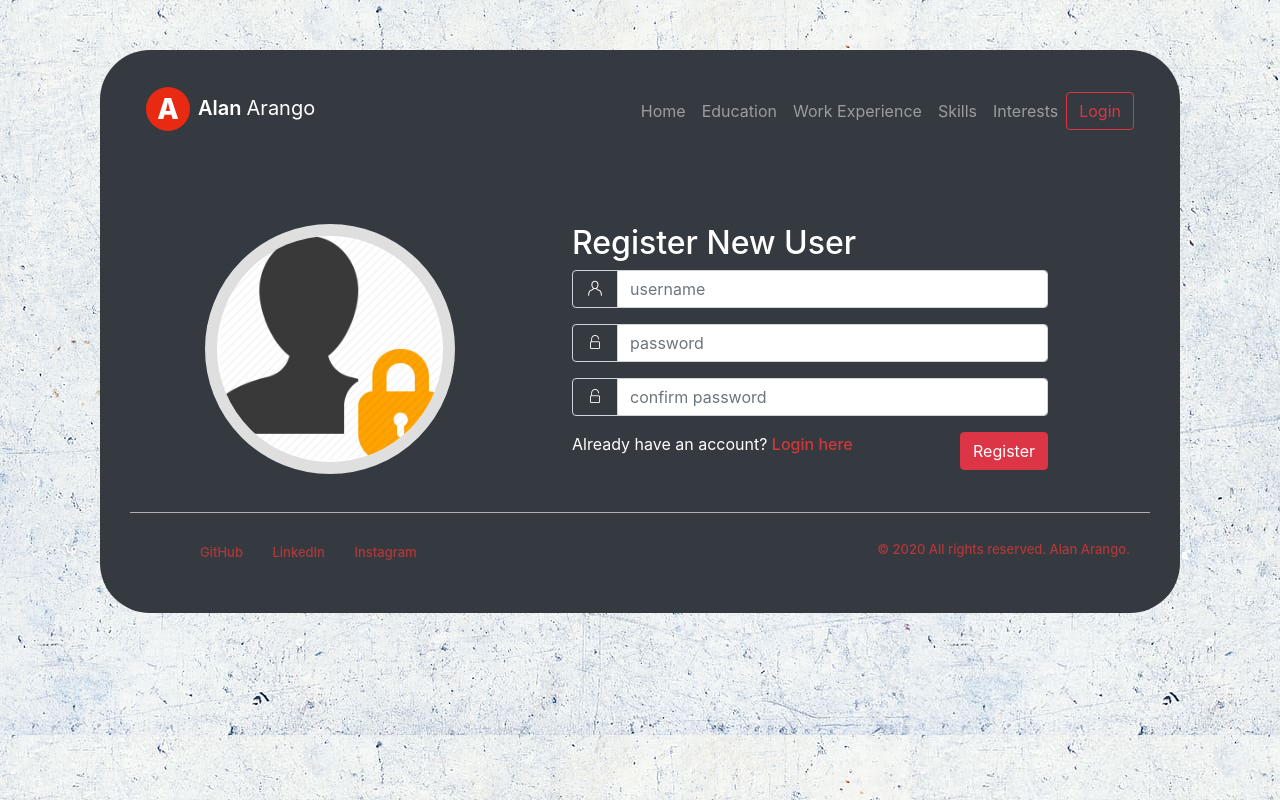
After one commit to allaramo/resume, a PHP site: page /register.php in a window 1280 px wide. The commit adds this page. Run offline with PHP 8.4, Linux system fonts and the light colour scheme.

Commit message:
added login function

```diff
--- /dev/null
+++ b/private/config.php
@@ -0,0 +1,18 @@
+<?php
+define('DB_SERVER', 'localhost:3306');
+define('DB_USERNAME', 'root');
+define('DB_PASSWORD', 'C@qyruc0.');
+define('DB_NAME', 'employees');
+
+/* Attempt to connect to MySQL database */
+$link = mysqli_connect(DB_SERVER, DB_USERNAME, DB_PASSWORD, DB_NAME);
+
+// Check connection
+if($link === false){
+    die("ERROR: Could not connect. " . mysqli_connect_error());
+}
+/*
+else {
+   echo "Connected successfully";
+}*/
+?>
--- a/public/css/style.css
+++ b/public/css/style.css
@@ -73,11 +73,10 @@ hr {
   margin-right: 25px;
 }
 .site-footer .footer-social-links li a {
-  color: #fff;
   text-decoration: none;
   line-height: 21px;
   font-size: 13px;
-  opacity: 0.6;
+  opacity: 0.8;
 }
 .site-footer .footer-social-links li a:hover {
   opacity: 1;
@@ -98,11 +97,16 @@ hr {
   font-size: 13px;
   margin: 0;
   float: right;
+  opacity: 0.8;
 }
 
-#myFace {
+#myFace, #loginImg {
   border-radius: 50%;
   border: 1vw solid #dfdfdf;
+}
+
+#loginImg {
+  background-color: white;
 }
 
 /* styling images on the education page */
@@ -132,4 +136,25 @@ hr {
   border-radius: 20px;
 }
 
+.login-form {
+  padding: 0% 10% 0% 10%;
+}
+
+.input-group-prepend span {
+  background-color: #343a40;
+}
+
+.text-muted {
+  color: #ce3838 !important;
+  font-weight: 500 !important;
+}
+
+.nav-link:hover {
+  color: #ce3838 !important;
+}
+
+.active {
+  color: #ce3838 !important;
+}
+
 /*# sourceMappingURL=style.css.map */
--- a/public/partials/footer.php
+++ b/public/partials/footer.php
@@ -4,18 +4,18 @@
                     <div class="col-md-6 col-sm-12 footer-social">
                         <ul class="footer-social-links">
                             <li>
-                                <a href="https://github.com/allaramo/" target="_blank">GitHub</a>
+                                <a href="https://github.com/allaramo/" target="_blank" class="text-muted">GitHub</a>
                             </li>
                             <li>
-                                <a href="https://linkedin.com/in/allaramo" target="_blank">LinkedIn</a>
+                                <a href="https://linkedin.com/in/allaramo" target="_blank" class="text-muted">LinkedIn</a>
                             </li>
                             <li>
-                                <a href="https://instagram.com/allaramo" target="_blank">Instagram</a>
+                                <a href="https://instagram.com/allaramo" target="_blank" class="text-muted">Instagram</a>
                             </li>
                         </ul>
                     </div>
                     <div class="col-md-6 col-sm-12 footer-copyrights">
-                        <p>&copy; 2020 All rights reserved. Alan Arango.</p>
+                        <p class="text-muted">&copy; 2020 All rights reserved. Alan Arango.</p>
                     </div>
                 </footer>
             </div>
--- a/public/partials/menu.php
+++ b/public/partials/menu.php
@@ -1,4 +1,17 @@
 <?php
+
+    // Initialize the session
+    if (session_status() == PHP_SESSION_NONE) {
+        session_start();
+    }
+
+    // Check if the user is already logged in, if yes then redirect him to welcome page
+    if(isset($_SESSION["loggedin"]) && $_SESSION["loggedin"] === true){
+        $buttonMenu = "Logout";
+    } else {
+        $buttonMenu = "Login";
+    }
+
     $menuArray = array(
         "index"=>"Home",
         "education"=>"Education",
@@ -46,5 +59,6 @@
                         }
                     ?>
                 </ul>
+                <a href="<?php echo $buttonMenu; ?>.php"><button class="btn btn-outline-danger my-2 my-sm-0" type="submit"><?php echo $buttonMenu; ?></button></a>
             </div>
         </nav>
--- /dev/null
+++ b/public/register.php
@@ -0,0 +1,151 @@
+<?php
+    $page="Register";
+    require_once("partials/menu.php");
+?>
+
+<?php
+// Include config file
+require_once("../private/config.php");
+
+// Define variables and initialize with empty values
+$username = $password = $confirm_password = "";
+$username_err = $password_err = $confirm_password_err = "";
+
+// Processing form data when form is submitted
+if($_SERVER["REQUEST_METHOD"] == "POST"){
+
+    // Validate username
+    if(empty(trim($_POST["username"]))){
+        $username_err = "Please enter a username.";
+    } else{
+        // Prepare a select statement
+        $sql = "SELECT id FROM users WHERE username = ?";
+
+        if($stmt = mysqli_prepare($link, $sql)){
+            // Bind variables to the prepared statement as parameters
+            mysqli_stmt_bind_param($stmt, "s", $param_username);
+
+            // Set parameters
+            $param_username = trim($_POST["username"]);
+
+            // Attempt to execute the prepared statement
+            if(mysqli_stmt_execute($stmt)){
+                /* store result */
+                mysqli_stmt_store_result($stmt);
+
+                if(mysqli_stmt_num_rows($stmt) == 1){
+                    $username_err = "This username is already taken.";
+                } else{
+                    $username = trim($_POST["username"]);
+                }
+            } else{
+                echo "Oops! Something went wrong. Please try again later.";
+            }
+
+            // Close statement
+            mysqli_stmt_close($stmt);
+        }
+    }
+
+    // Validate password
+    if(empty(trim($_POST["password"]))){
+        $password_err = "Please enter a password.";
+    } elseif(strlen(trim($_POST["password"])) < 6){
+        $password_err = "Password must have atleast 6 characters.";
+    } else{
+        $password = trim($_POST["password"]);
+    }
+
+    // Validate confirm password
+    if(empty(trim($_POST["confirm_password"]))){
+        $confirm_password_err = "Please confirm password.";
+    } else{
+        $confirm_password = trim($_POST["confirm_password"]);
+        if(empty($password_err) && ($password != $confirm_password)){
+            $confirm_password_err = "Password did not match.";
+        }
+    }
+
+    // Check input errors before inserting in database
+    if(empty($username_err) && empty($password_err) && empty($confirm_password_err)){
+
+        // Prepare an insert statement
+        $sql = "INSERT INTO users (username, password) VALUES (?, ?)";
+
+        if($stmt = mysqli_prepare($link, $sql)){
+            // Bind variables to the prepared statement as parameters
+            mysqli_stmt_bind_param($stmt, "ss", $param_username, $param_password);
+
+            // Set parameters
+            $param_username = $username;
+            $param_password = password_hash($password, PASSWORD_DEFAULT); // Creates a password hash
+
+            // Attempt to execute the prepared statement
+            if(mysqli_stmt_execute($stmt)){
+                // Redirect to login page
+                header("location: login.php?status=registered");
+            } else{
+                echo "Something went wrong. Please try again later.";
+            }
+
+            // Close statement
+            mysqli_stmt_close($stmt);
+        }
+    }
+
+    // Close connection
+    mysqli_close($link);
+}
+?>
+
+    <div class="container">
+        <div class="row">
+            <div class="col-md-4 col-sm-12 align-middle text-right">
+                <br><br><br>
+                <img src="img/user_profile.png" style="max-height:250px;" alt="Login" id="loginImg" class="img-fluid">
+                <br>
+            </div>
+            <div class="col-md-8 col-sm-12 align-middle login-form">
+                <br><br><br>
+                <h2>Register New User</h2>
+                <form action="<?php echo htmlspecialchars($_SERVER["PHP_SELF"]); ?>" method="post">
+                    <span class="text-muted"><?php echo $username_err; ?></span>
+                    <div class="input-group form-group <?php echo (!empty($username_err)) ? 'has-error' : ''; ?>">
+                        <div class="input-group-prepend">
+                            <span class="input-group-text">
+                                <img src="img/ico_user.png" alt="Username">
+                            </span>
+                        </div>
+                        <input class="form-control" type="text" name="username" placeholder="username" value="<?php echo $username; ?>">
+                    </div>
+                    <span class="text-muted"><?php echo $password_err; ?></span>
+                    <div class="input-group form-group <?php echo (!empty($password_err)) ? 'has-error' : ''; ?>">
+                        <div class="input-group-prepend">
+                            <span class="input-group-text">
+                                <img src="img/ico_password.png" alt="Password">
+                            </span>
+                        </div>
+                        <input class="form-control" type="password" name="password" placeholder="password" value="<?php echo $password; ?>">
+                    </div>
+                    <span class="text-muted"><?php echo $confirm_password_err; ?></span>
+                    <div class="input-group form-group <?php echo (!empty($confirm_password_err)) ? 'has-error' : ''; ?>">
+                        <div class="input-group-prepend">
+                            <span class="input-group-text">
+                                <img src="img/ico_password.png" alt="Confirm Password">
+                            </span>
+                        </div>
+                        <input class="form-control" type="password" name="confirm_password" placeholder="confirm password" value="<?php echo $confirm_password; ?>">
+                    </div>
+                    <div class="form-group">
+                        <button class="btn btn-danger float-right">Register</button>
+                    </div>
+                    <p>Already have an account? <a href="login.php" class="text-muted">Login here</a></p>
+                </form>
+                <br>
+            </div>
+        </div>
+    </div>
+
+<?php
+    require_once("partials/footer.php");
+?>
--- a/public/scss/style.scss
+++ b/public/scss/style.scss
@@ -83,11 +83,10 @@ hr{
             display:inline-block;
             margin-right:25px;
             a{
-                color:#fff;
                 text-decoration:none;
                 line-height:21px;
                 font-size:13px;
-                opacity:.6;
+                opacity:.8;
             }
             a:hover{
                 opacity:1;
@@ -112,6 +111,7 @@ hr{
         margin:0;
         //display:inline-block;
         float:right;
+        opacity:.8;
     }
 }
 
@@ -119,6 +119,11 @@ hr{
     border-radius:50%;
     border: 1vw solid #dfdfdf;
 
+}
+
+#loginImg{
+    @extend #myFace;
+    background-color: white;
 }
 
 /* styling images on the education page */
@@ -147,3 +152,24 @@ hr{
     margin: 10px;
     border-radius: 20px;
 }
+
+.login-form{
+    padding:0% 10% 0% 10%;
+}
+
+.input-group-prepend span{
+    background-color: $main-bg-color;
+}
+
+.text-muted{
+    color:rgb(206, 56, 56) !important;
+    font-weight: 500 !important;
+}
+
+.nav-link:hover{
+    color:rgb(206, 56, 56) !important;
+}
+
+.active{
+    color:rgb(206, 56, 56) !important;
+}
```
Also changed, not shown: public/login.php (added, +144 -0 lines), public/logout.php (added, +16 -0 lines), public/work.php (+5 -5 lines), private/session.php (added), public/img/ico_password.png (added), public/img/ico_user.png (added), public/img/user_profile.png (added), 1 other file.
